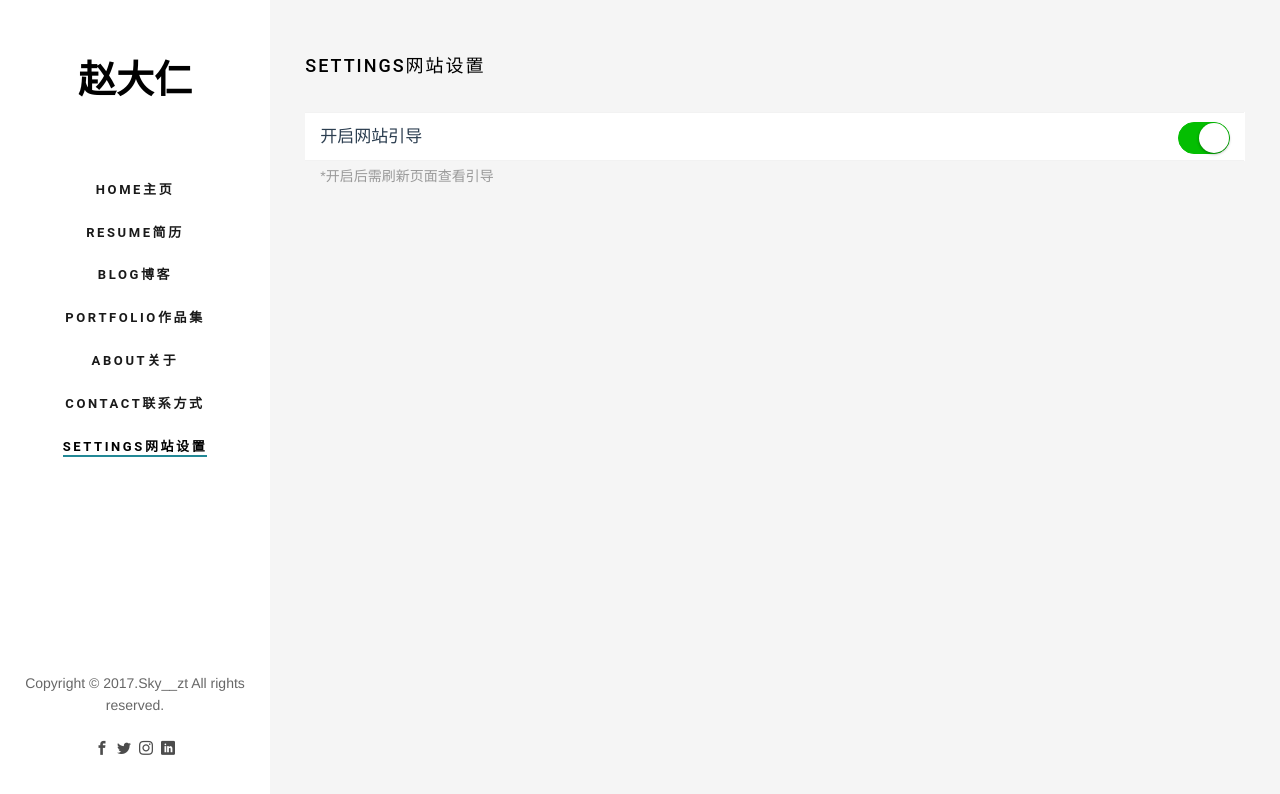
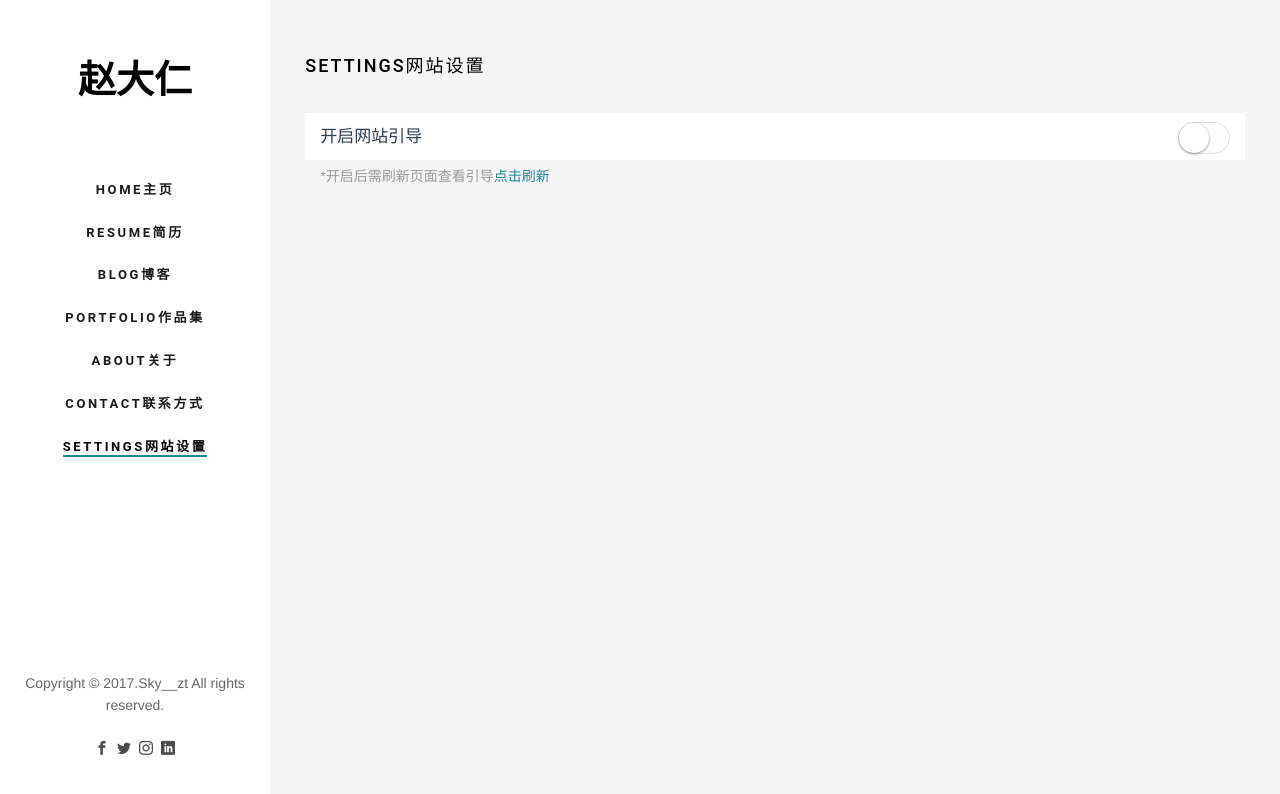
Before and after one commit to boyzhaotian/server-frontend, a Vue app: page /settings in a window 1280 px wide. Shown: the top 794 px of the page. Built offline with nearby package versions, Linux system fonts and the light colour scheme; a web font is replaced by a local one.

Commit message:
添加vuex属性

```diff
--- a/src/components/Guide.vue
+++ b/src/components/Guide.vue
@@ -13,7 +13,7 @@
 export default {
     data() {
         return {
-            show: localStorage.getItem('guide') === 'true',
+            show: this.$store.state.guide,
             hiding: false,
             cd: 5
         }
@@ -24,7 +24,7 @@ export default {
     methods: {
         seen() {
             if(this.cd)return
-            localStorage.setItem('guide', 'false')
+            this.$store.commit('guide', false)
             this.hiding = true
             setTimeout(() => {
                 this.show = false
--- a/src/store.js
+++ b/src/store.js
@@ -5,10 +5,13 @@ Vue.use(Vuex)
 
 export default new Vuex.Store({
 	state: {
-
+		guide: localStorage.getItem('guide') === 'true'
 	},
 	mutations: {
-
+		guide(state, val) {
+			localStorage.setItem('guide', val)
+			state.guide = val
+		}
 	},
 	actions: {
 
--- a/src/views/Settings.vue
+++ b/src/views/Settings.vue
@@ -10,7 +10,7 @@
                     </div>
                 </div>
             </div>
-            <div class="weui-cells__tips">*开启后需刷新页面查看引导</div>
+            <div class="weui-cells__tips">*开启后需刷新页面查看引导<a href="">点击刷新</a></div>
 
         </div>
     </div>
@@ -19,12 +19,15 @@
 export default {
     data() {
         return {
-            guide: !localStorage.getItem('guide')
+            guide: this.$store.state.guide
         }
     },
     watch: {
+        '$store.state.guide'(val) {
+            this.guide = val
+        },
         guide(val) {
-            localStorage.setItem('guide',val)
+            this.$store.commit('guide', val)
         }
     }
 }
```
Lines whose indentation alone changed are shown as unchanged.
